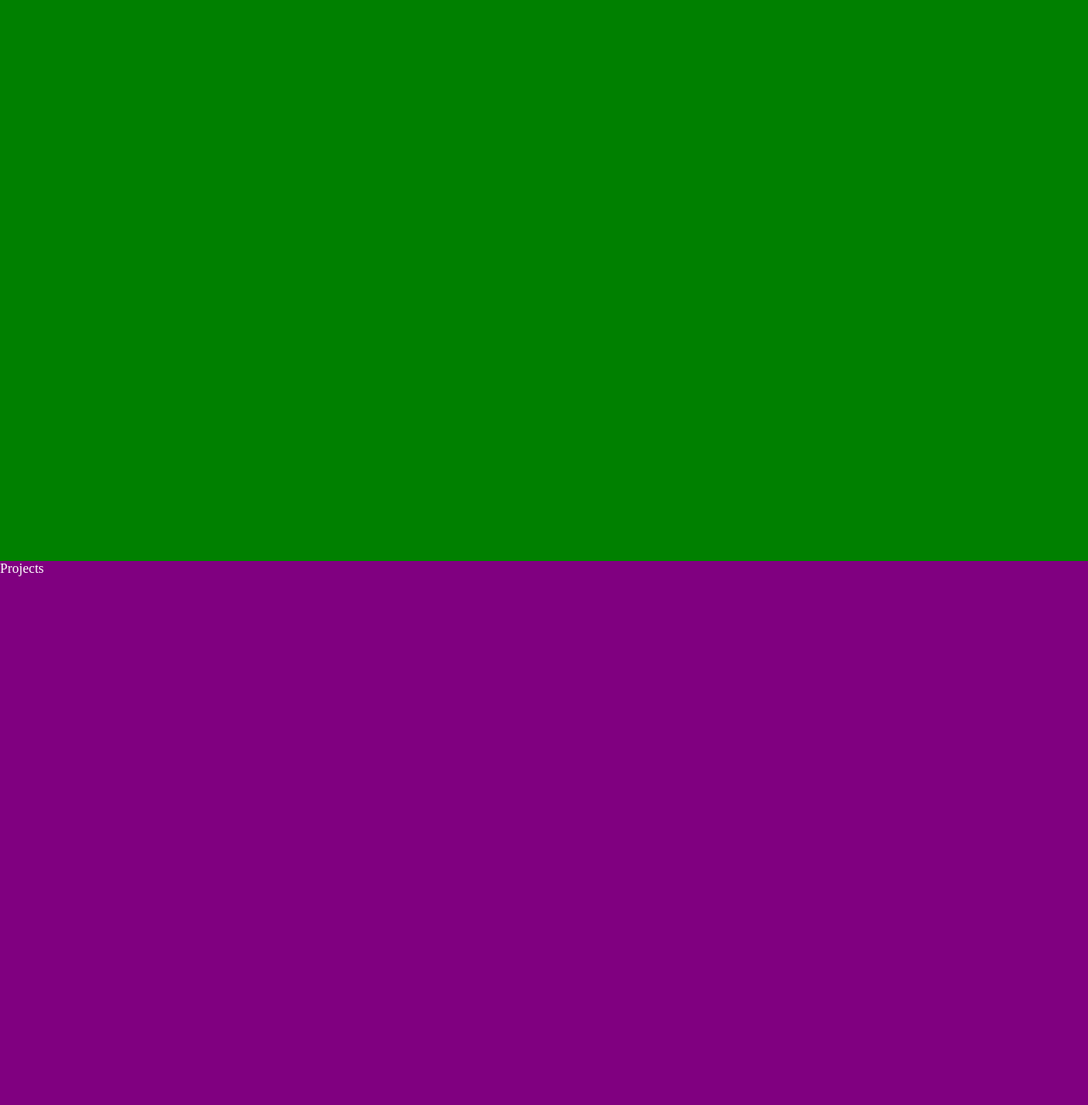
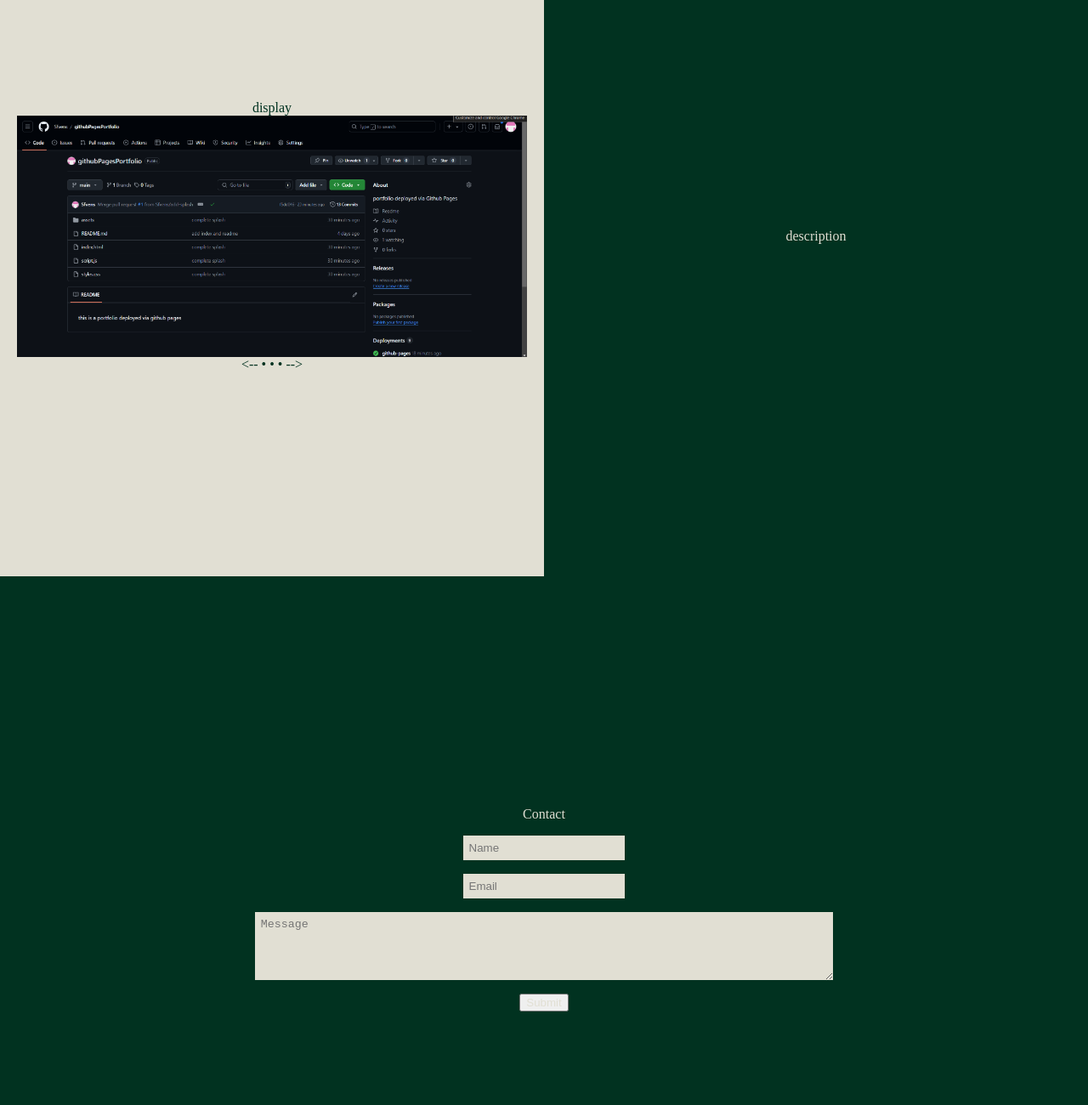
Before and after one commit to Sfvens/githubPagesPortfolio, a plain HTML site: page index.html in a window 1280 px wide. Shown: the part 940-2240 px from the top of the page at 85% size. Drawn offline with Linux system fonts and the light colour scheme.

Commit message:
add basic projects and contact page

```diff
--- a/index.html
+++ b/index.html
@@ -44,10 +44,40 @@
     </div>
   </div>
 
-  <div id="about" class="about">About</div>
-  <div id="projects" class="projects">Projects</div>
-  <div id="skills" class="skills">Skills</div>
-  <div id="contact" class="contact">Contact</div>
+  <!-- <div id="about" class="about">About</div> -->
+  <div id="projects" class="projects">Projects
+    <div class="project">
+      <!-- aggressive phone modes app to keep you from distraction-->
+      <div class="project-display"> display
+        <!-- components for image slider and possibly link to project -->
+        <img width=600em src="assets/projects/portfolio/project.png"/>
+        <div class="media-controls"><-- • • • --></div>
+      </div>
+      <div class="project-description"> description
+        <div class="description-section">
+          <div class="title-what"></div>
+          <div class="desc-what"></div>
+        </div>
+        <div class="description-section">
+          <div class="title-why"></div>
+          <div class="desc-why"></div>
+        </div>
+        <div class="description-section">
+          <div class="title-takeaways"></div>
+          <div class="desc-takeaways"></div>
+        </div>
+      </div>
+    </div>
+  </div>
+  <!-- <div id="skills" class="skills">Skills</div> -->
+  <div id="contact" class="contact">Contact
+    <form id="contact-form" class="contact-box" action="javascript:;" onsubmit="sendContactRequest()">
+      <input class="input-field" placeholder="Name"></input>
+      <input type="email" class="input-field" placeholder="Email"></input>
+      <textarea class="input-field message" placeholder="Message"></textarea>
+      <input type="submit" value="Submit">
+    </form>
+  </div>
 
   <div class="footer">
     footer - image from <a href="https://www.freepik.com">Freepik</a>
--- a/script.js
+++ b/script.js
@@ -9,3 +9,12 @@ window.onscroll = function() {
   }
   prevScrollpos = currentScrollPos;
 }
+
+function sendContactRequest() {
+  const form = document.getElementById('contact-form');
+  let name = form[0].value;
+  let email = form[1].value;
+  let message = form[2].value;
+
+  console.log(name, email, message);
+}
--- a/styles.css
+++ b/styles.css
@@ -1,6 +1,6 @@
 * {
 margin: 0;
-color: white;
+color: rgb(225, 223, 211);
 }
 
 body {
@@ -11,7 +11,8 @@ body {
   padding: 1em;
   display: flex;
   justify-content: space-between;
-  background-color: white;
+  background-color: rgb(225, 223, 211);
+  border-bottom: 1px solid rgb(1, 50, 32);
   width: 100%;
   position: fixed;
   z-index: 20;
@@ -175,7 +176,36 @@ a.button:hover{
 
 .projects {
   background-color: purple;
-  height: 50em;
+}
+
+.project {
+  height: 100vh;
+  display: flex;
+}
+
+.project-display {
+  color: rgb(1, 50, 32);
+  height: 100%;
+  width: 50%;
+  display: flex;
+  flex-direction: column;
+  justify-content: center;
+  align-items: center;
+  background-color: rgb(225, 223, 211);
+}
+
+.media-controls {
+  color: rgb(1, 50, 32);
+}
+
+.project-description {
+  height: 100%;
+  width: 50%;
+  display: flex;
+  flex-direction: column;
+  justify-content: center;
+  align-items: center;
+  background-color: rgb(1, 50, 32);
 }
 
 .skills {
@@ -184,16 +214,43 @@ a.button:hover{
 }
 
 .contact {
-  background-color: blue;
-  height: 50em;
+  background-color: rgb(1, 50, 32);
+  height: 100vh;
+  display:flex;
+  flex-direction: column;
+  justify-content: center;
+  align-items: center;
+}
+
+.contact-box {
+  height: 30%;
+  display: flex;
+  flex-direction: column;
+  justify-content: space-evenly;
+  align-items: center;
+}
+
+.input-field {
+  color: black;
+  background-color: rgb(225, 223, 211);
+  border: none;
+  padding: .5em;
+}
+
+.message {
+  width: 50em;
+  height: 5em;
 }
 
 .footer {
-  background-color: white;
+  background-color: rgb(225, 223, 211);
   padding: 1em;
-  color: black;
+  color: rgb(1, 50, 32);
+  border-top: 1px solid rgb(1, 50, 32);
+  display: fixed;
+  bottom: 0;
 }
 
 .footer a {
-  color: black;
+  color: rgb(1, 50, 32);
 }
```
Also changed, not shown: assets/projects/portfolio/project.png (added).
